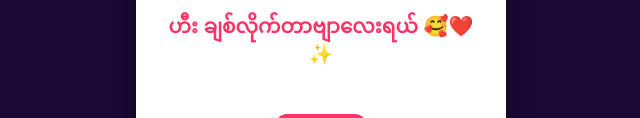
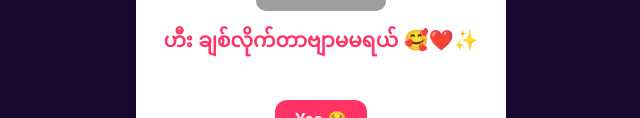
Before and after one commit to sayarkee/Crush-, a plain HTML site: page index.html in a window 1280 px wide. Both pictures are taken after a click on the button "Yes 🥺". Shown: the part 385-503 px from the top of the page, without its empty margins (319-959 px from the left). Drawn offline with Linux system fonts and the light colour scheme; grey boxes are pictures that could not be loaded.

Commit message:
Update index.html

```diff
--- a/index.html
+++ b/index.html
@@ -111,7 +111,7 @@
 
     function acceptProposal() {
       // Yes နှိပ်လိုက်ရင် ပေါ်မယ့် စာသားနဲ့ Sticker
-      document.getElementById('question').innerText = "ဟီး ချစ်လိုက်တာဗျာလေးရယ် 🥰❤️✨";
+      document.getElementById('question').innerText = "ဟီး ချစ်လိုက်တာဗျာမမရယ် 🥰❤️✨";
       document.getElementById('gif').src = "https://media.giphy.com/media/v1.Y2lkPTc5MGI3NjExM3ZudXp4NWU5bnJ4a3pxOHV4cm9zc3h3OHlyNms2ZnIycDRrN3R5ZiZlcD12MV9pbnRlcm5hbF9naWZfYnlfaWQmY3Q9Zw/MDJ9IbxxvDUQM/giphy.gif";
       document.getElementById('noBtn').style.display = 'none';
       document.getElementById('yesBtn').style.transform = 'scale(1)';
```
